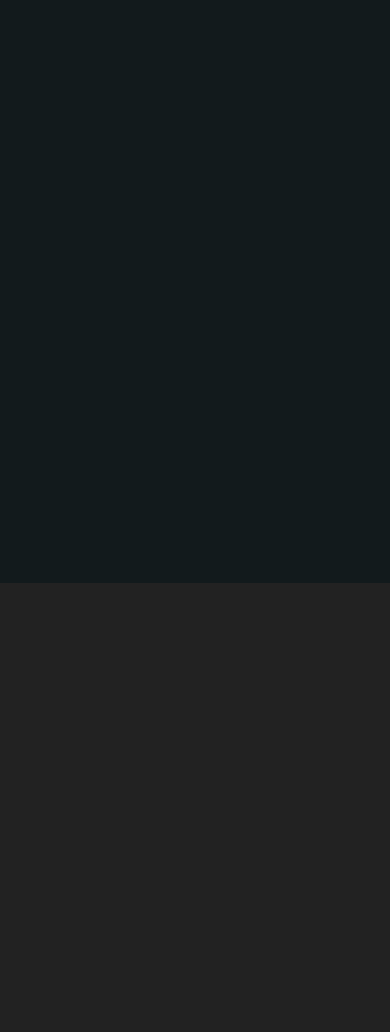
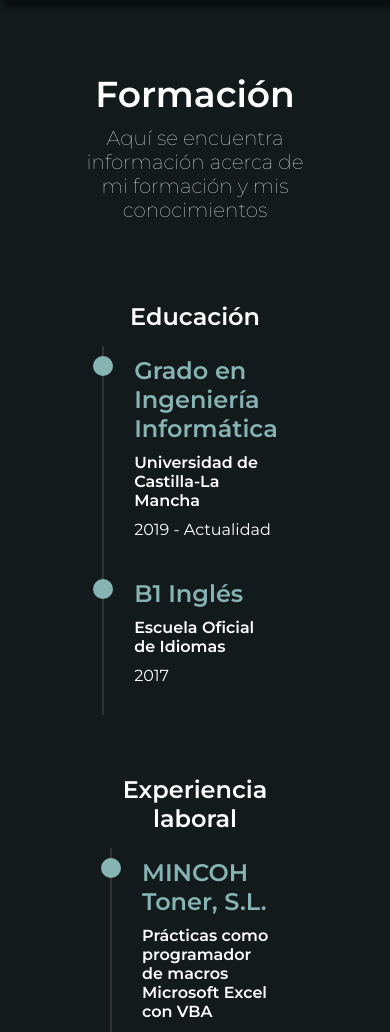
Before and after one commit to sergiogm8/sergiogm8.github.io, a plain HTML site: page index.html in a window 390 px wide. Shown: the part 2540-3572 px from the top of the page. Before the commit the page ends 3123 px from the top, so only its background shows below. Drawn offline with Linux system fonts and the light colour scheme.

Commit message:
About responsive + timelines formacion

```diff
--- a/css/style.css
+++ b/css/style.css
@@ -226,6 +226,10 @@ nav a:hover {
     margin-top: 5px;
 }
 
+.about-section{
+    height: 190vh;
+}
+
 .about-card{
     height: 100%;
     width: 100%;
@@ -270,10 +274,132 @@ nav a:hover {
     margin-top: 10px;
 }
 
+.aptitud-container{
+    display: grid;
+    grid-template-columns: 1fr;
+    gap: 20px;
+}
+
+.grid-element{
+    display: block;
+    justify-content: center;
+    align-items: center;
+    text-align: center;
+}
+
+.aptitud{
+    background: #3b5b8a;
+    border-radius: 10px;
+    color: #FAFAFA;
+    padding: 15px;
+}
+
+.aptitud .emoji {
+    font-size: 2rem;
+}
+
+.aptitud h3{
+    margin-bottom: 5px;
+}
+
 /* .about-card img{
     height: 300px;
     width: 200px;
 } */
+
+.top-section{
+    height: 150vh;
+    width: 100%;
+    display: flex;
+    justify-content: center;
+    color: white;
+    padding: 80px;
+}
+
+.formacion-wrapper{
+    display: block;
+    justify-content: center;
+    width: 100%;
+}
+
+.formacion-text{
+    display: block;
+    text-align: center;
+    height: fit-content;
+}
+
+.formacion-text h1{
+    font-size: 36px;
+}
+
+.formacion-text p{
+    font-size: 20px;
+    margin-top: 10px;
+    font-weight: lighter;
+}
+
+.formacion-container{
+    margin-top: 50px;
+}
+
+.educacion, .exp-laboral{
+    width: 100%;
+    padding: 30px;
+}
+
+.educacion h1{
+    text-align: center;
+}
+
+.exp-laboral h1{
+    text-align: center;
+}
+
+.timeline{
+    display: flex;
+    justify-content: center;
+    margin-top: 15px;
+}
+
+.outer {
+    border-left: 2px solid #333;
+    width: 500px;
+}
+
+/* Card container */
+.card {
+    position: relative;
+    margin: 0 0 20px 20px;
+    padding: 10px;
+    /* background: transparent; */
+    color: white;
+    max-width: 500px;
+}
+
+/* Information about the timeline */
+.info {
+    display: flex;
+    flex-direction: column;
+    gap: 10px;
+}
+
+/* Title of the card */
+.title {
+    color: var(--color-secundario);
+    position: relative;
+}
+
+/* Timeline dot  */
+.title::before {
+    content: "";
+    position: absolute;
+    width: 20px;
+    height: 20px;
+    background: var(--color-secundario);
+    border-radius: 999px;
+    left: -41px;
+    /* border: 3px solid var(--color-secundario); */
+}
 
 @media screen and (min-width: 1000px) {
 
@@ -322,29 +448,6 @@ nav a:hover {
         padding-left: 50px;
         padding-right: 50px;
     }
-
-    .grid-element{
-        display: block;
-        justify-content: center;
-        align-items: center;
-        text-align: center;
-    }
-
-    .aptitud{
-        background: #3b5b8a;
-        border-radius: 10px;
-        color: #FAFAFA;
-        padding: 15px;
-    }
-
-    .aptitud .emoji {
-        font-size: 2rem;
-    }
-
-    .aptitud h3{
-        margin-bottom: 5px;
-    }
-
 }
 
 @media screen and (min-width: 800px) {
--- a/index.html
+++ b/index.html
@@ -58,7 +58,7 @@
         </div>
     </section>
 
-    <section class="section secondary-section" id="about">
+    <section class="section secondary-section about-section" id="about">
       <div class="about-card">
         <div class="container-wrapper">
 
@@ -116,8 +116,53 @@
       </div>
     </section>
 
-    <section class="section primary-section" id="formacion">
+    <section class="top-section primary-section" id="formacion">
+      <div class="formacion-wrapper">
+        <div class="formacion-text">
+          <h1>Formación</h1>
+          <p>Aquí se encuentra información acerca de mi formación y mis conocimientos</p>
+        </div>
+        <div class="formacion-container">
+          <div class="educacion">
+            <h1>Educación</h1>
+            <div class="timeline">
+              <div class="outer">
+                <div class="card">
+                  <div class="info">
+                    <h2 class="title">Grado en Ingeniería Informática</h2>
+                    <h4>Universidad de Castilla-La Mancha</h4>
+                    <p>2019 - Actualidad</p>
+                  </div>
+                </div>
+                <div class="card">
+                  <div class="info">
+                    <h2 class="title">B1 Inglés</h2>
+                    <h4>Escuela Oficial de Idiomas</h4>
+                    <p>2017</p>
+                  </div>
+                </div>
+              </div>
+            </div>
+          </div>
+          <div class="exp-laboral">
 
+            <h1>Experiencia laboral</h1>
+            <div class="timeline">
+              <div class="outer">
+                <div class="card">
+                  <div class="info">
+                    <h2 class="title">MINCOH Toner, S.L.</h2>
+                    <h4>Prácticas como programador de macros Microsoft Excel con VBA</h4>
+                    <p>Julio 2022 - Septiembre 2022</p>
+                  </div>
+                </div>
+              </div>
+            </div>
+
+          </div>
+        </div>
+
+      </div>
     </section>
   </div>
 </body>
```
